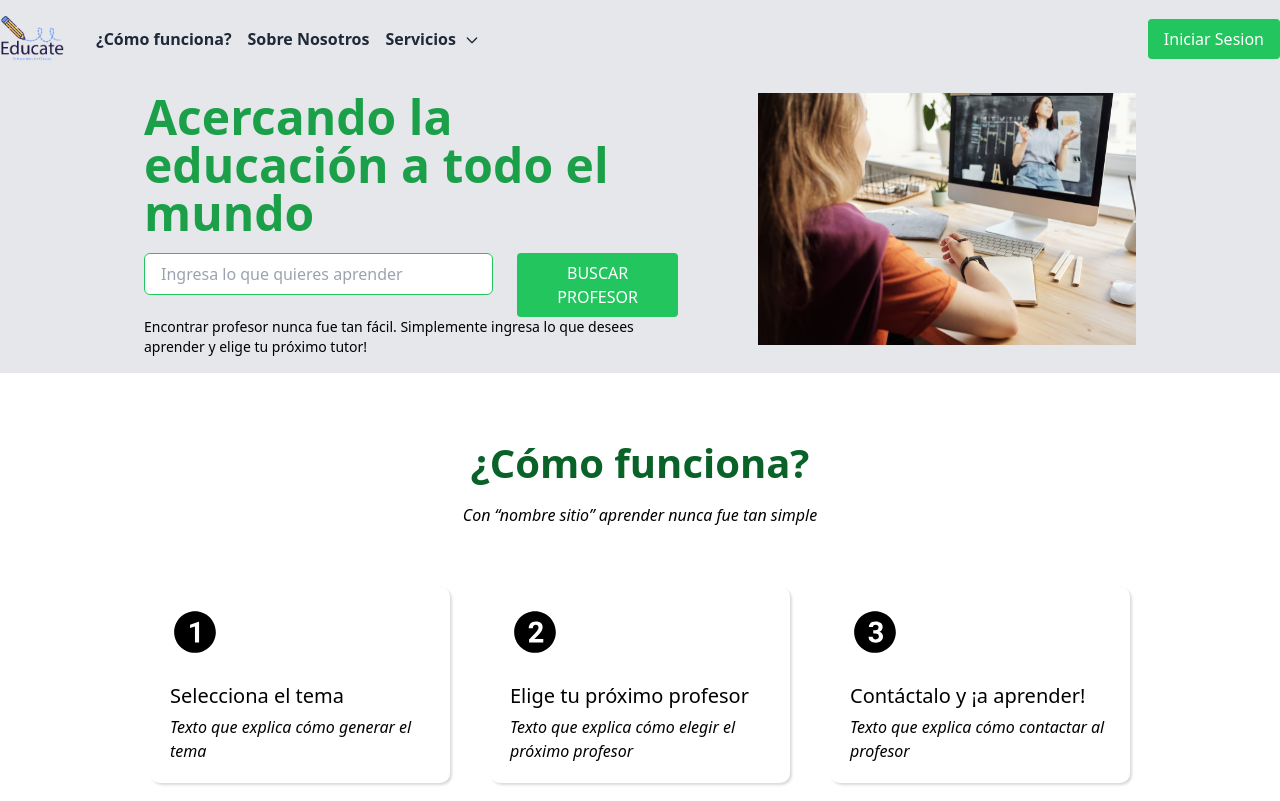
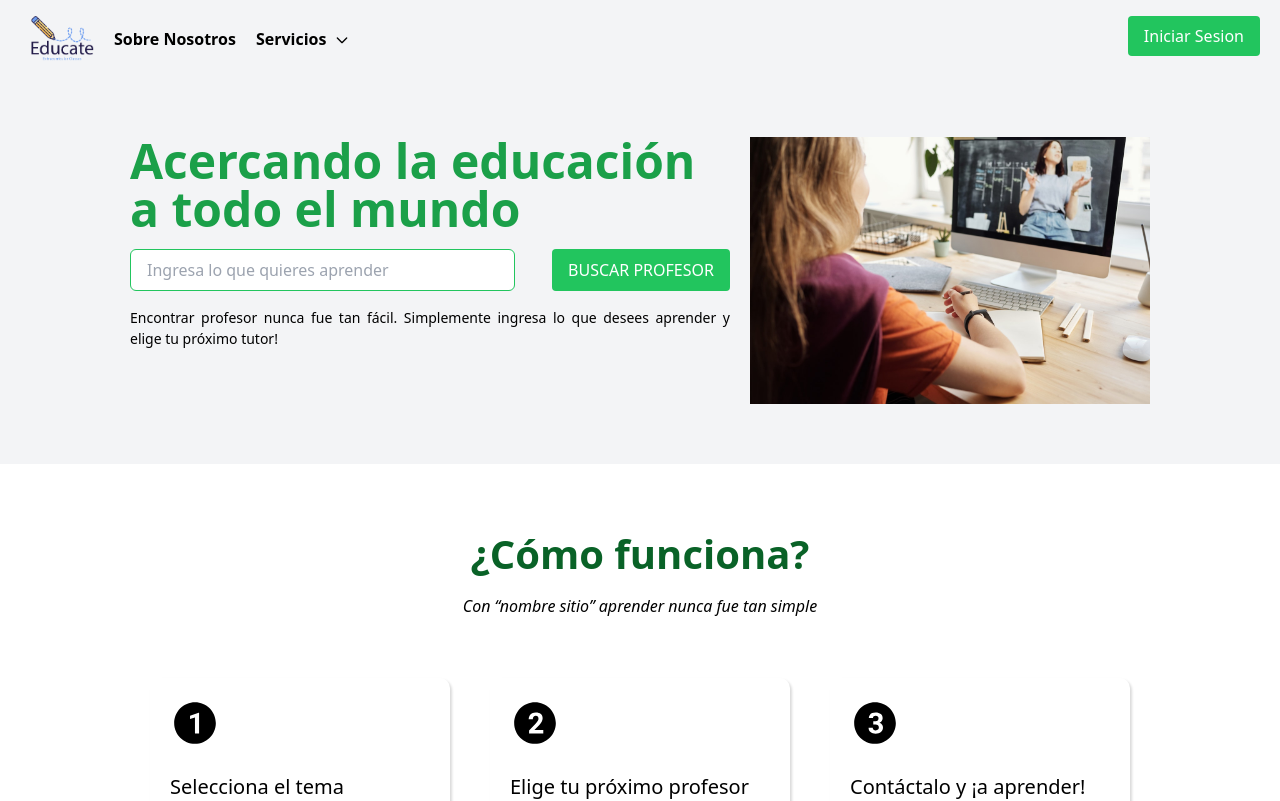
Before and after one commit to lucashmunoz/tpo-apis-g02-front, a React (Create React App) app: page / in a window 1280 px wide. Shown: the top 801 px of the page. Built offline with nearby package versions, Linux system fonts and the light colour scheme.

Commit message:
fix: made QuickSerch responsive

```diff
--- a/src/App.jsx
+++ b/src/App.jsx
@@ -2,7 +2,6 @@ import { BrowserRouter as Router, Routes, Route } from "react-router-dom";
 import Footer from "components/molecules/Footer";
 import Header from "components/molecules/Header";
 import Home from "pages/Home";
-import ComoFunciona from "components/organisms/ComoFunciona";
 import SobreNosotros from "pages/SobreNosotros";
 
 function App() {
@@ -12,7 +11,6 @@ function App() {
         <Header />
         <main className="min-h-screen">
           <Routes>
-            <Route path="/comofunciona" element={<ComoFunciona />} />
             <Route path="/sobrenosotros" element={<SobreNosotros />} />
             <Route path="/" element={<Home />} />
           </Routes>
--- a/src/components/molecules/Header/Header.jsx
+++ b/src/components/molecules/Header/Header.jsx
@@ -1,29 +1,68 @@
 import { Link } from "react-router-dom";
+import styled from "styled-components";
 import Button from "components/atoms/Button";
 import logo from "assets/logo.png";
+import BurgerMenuIcon from "assets/icons/menu-burger.svg";
+
+const HeaderDesktop = styled.header`
+  display: flex;
+  padding: 16px 20px;
+  margin: auto;
+  background-color: #f3f4f6;
+  justify-content: space-between;
+
+  @media (max-width: 768px) {
+    display: none;
+  }
+`;
+
+const DesktopLinksList = styled.ul`
+  display: flex;
+  justify-content: center;
+  align-items: center;
+`;
+
+const DesktopLinkItem = styled.li`
+  margin: 0 10px;
+`;
+
+const DesktopLink = styled(Link)`
+  font-weight: 600;
+`;
+
+const HeaderMobile = styled.header`
+  display: none;
+  padding: 16px 20px;
+  margin: auto;
+  background-color: #f3f4f6;
+
+  @media (max-width: 768px) {
+    display: flex;
+    justify-content: space-between;
+  }
+`;
+
+const MobileBurgerIcon = styled.img`
+  width: 40px;
+  height: 40px;
+`;
 
 const Header = () => {
   return (
-    <header className="bg-gray-200 py-4">
-      <div className="container mx-auto flex justify-between items-center">
-        <div className="logo mr-8">
-          <Link className="text-gray-800 font-semibold" to="/">
+    <>
+      <HeaderDesktop>
+        <nav>
+          <DesktopLinksList>
+            <DesktopLinkItem>
+              <DesktopLink to="/">
                 <img src={logo} alt="ir a home" className="w-16" />
-          </Link>
-        </div>
-        <nav>
-          <ul className="flex space-x-4">
-            <li>
-              <Link className="text-gray-800 font-semibold" to="/comofunciona">
-                ¿Cómo funciona?
-              </Link>
-            </li>
-            <li>
-              <Link className="text-gray-800 font-semibold" to="/sobrenosotros">
-                Sobre Nosotros
-              </Link>
-            </li>
-            <li className="text-gray-800 font-semibold cursor-pointer">
+              </DesktopLink>
+            </DesktopLinkItem>
+            <DesktopLinkItem>
+              <DesktopLink to="/sobrenosotros">Sobre Nosotros</DesktopLink>
+            </DesktopLinkItem>
+            <DesktopLinkItem>
+              <DesktopLink to="/servicios">
                 Servicios
                 <span className="ml-2">
                   <svg
@@ -41,14 +80,23 @@ const Header = () => {
                     />
                   </svg>
                 </span>
-            </li>
-          </ul>
+              </DesktopLink>
+            </DesktopLinkItem>
+          </DesktopLinksList>
         </nav>
-        <div className="ml-auto">
+        <div>
           <Button buttonType="primary">Iniciar Sesion</Button>
         </div>
-      </div>
-    </header>
+      </HeaderDesktop>
+
+      <HeaderMobile>
+        <MobileBurgerIcon src={BurgerMenuIcon} alt="mobile menu icon" />
+
+        <Link to="/">
+          <img src={logo} alt="ir a home" className="w-16" />
+        </Link>
+      </HeaderMobile>
+    </>
   );
 };
 
--- a/src/components/organisms/ComoFunciona/ComoFunciona.jsx
+++ b/src/components/organisms/ComoFunciona/ComoFunciona.jsx
@@ -7,7 +7,8 @@ import StepCard from "./StepCard";
 
 const ComoFuncionaContainer = styled.div`
   background-color: white;
-  padding: 60px;
+  padding: 60px 20px;
+  margin: auto;
   display: flex;
   flex-direction: column;
   align-items: center;
@@ -37,7 +38,6 @@ const StepCardsWrapper = styled.div`
 
 const ComoFunciona = () => {
   return (
-    <>
     <ComoFuncionaContainer>
       <Titulo>¿Cómo funciona?</Titulo>
       <Subtitulo>Con “nombre sitio” aprender nunca fue tan simple </Subtitulo>
@@ -59,7 +59,6 @@ const ComoFunciona = () => {
         />
       </StepCardsWrapper>
     </ComoFuncionaContainer>
-    </>
   );
 };
 
--- a/src/components/organisms/QuickSearch/QuickSearch.jsx
+++ b/src/components/organisms/QuickSearch/QuickSearch.jsx
@@ -1,40 +1,106 @@
 import React from "react";
+import styled from "styled-components";
 import Input from "components/atoms/Input";
 import promoImg1 from "assets/promo-imgs/promo-imgs-banner_1.jpg";
 import Button from "components/atoms/Button";
 
+const QuickSearchWrapper = styled.div`
+  background-color: #f3f4f6;
+  padding: 60px 20px;
+  margin: auto;
+  display: flex;
+  justify-content: center;
+
+  @media (max-width: 768px) {
+    flex-direction: column;
+  }
+`;
+
+const SearchBoxContainer = styled.div`
+  width: calc(min(600px, 100%));
+`;
+
+const SearchBoxTitle = styled.h2`
+  color: #1ba049;
+  font-size: 48px;
+  font-weight: bold;
+  line-height: 1;
+`;
+
+const SearchControls = styled.div`
+  display: flex;
+  justify-content: space-between;
+  margin: 16px 0;
+
+  @media (max-width: 768px) {
+    flex-direction: column;
+  }
+`;
+
+const SearchInputWrapper = styled.div`
+  width: 385px;
+
+  @media (max-width: 768px) {
+    width: 100%;
+  }
+`;
+
+const SearchInput = styled(Input)``;
+
+const SearchButton = styled(Button)`
+  margin-left: 20px;
+
+  @media (max-width: 768px) {
+    margin-top: 20px;
+  }
+`;
+
+const SearchPromoText = styled.p`
+  font-size: 14px;
+  text-align: justify;
+`;
+
+const PromoImgContainer = styled.div`
+  width: calc(min(40%, 400px));
+  margin-left: 20px;
+  display: flex;
+  justify-content: center;
+  align-items: center;
+
+  @media (max-width: 992px) {
+    display: none;
+  }
+`;
+
+const PromoImg = styled.img`
+  height: auto;
+  width: 100%;
+`;
+
 const QuickSearch = () => {
   return (
-    <div className="flex bg-gray-200 px-32">
-      <div className="w-3/5 p-4 pr-16 flex flex-col items-left justify-center">
-        <div className="mb-4">
-          <h2 className="text-5xl font-bold text-[#1BA049]">
-            Acercando la educación a todo el mundo
-          </h2>
-        </div>
-        <div className="mb-4 flex h-12">
-          <div className="w-96">
-            <Input type="text" placeholder="Ingresa lo que quieres aprender" />
-          </div>
-          <div className="ml-6 h-12">
-            <Button buttonType="primary">BUSCAR PROFESOR</Button>
-          </div>
-        </div>
-        <div>
-          <p className="text-sm">
-            Encontrar profesor nunca fue tan fácil. Simplemente ingresa lo que
-            desees aprender y elige tu próximo tutor!
-          </p>
-        </div>
-      </div>
-      <div className="w-2/5 p-4">
-        <img
-          className="w-full h-auto"
-          src={promoImg1}
-          alt="imagen promocional"
-        />
-      </div>
-    </div>
+    <QuickSearchWrapper>
+      <SearchBoxContainer>
+        <SearchBoxTitle>Acercando la educación a todo el mundo</SearchBoxTitle>
+        <SearchControls>
+          <SearchInputWrapper>
+            <SearchInput
+              type="text"
+              placeholder="Ingresa lo que quieres aprender"
+            />
+          </SearchInputWrapper>
+          <SearchButton buttonType="primary">BUSCAR PROFESOR</SearchButton>
+        </SearchControls>
+        <SearchPromoText>
+          Encontrar profesor nunca fue tan fácil. Simplemente ingresa lo que
+          desees aprender y elige tu próximo tutor!
+        </SearchPromoText>
+      </SearchBoxContainer>
+
+      <PromoImgContainer>
+        <PromoImg src={promoImg1} alt="imagen promocional" />
+      </PromoImgContainer>
+    </QuickSearchWrapper>
   );
 };
 
--- a/src/components/organisms/ServiciosPopulares/ServiciosPopulares.jsx
+++ b/src/components/organisms/ServiciosPopulares/ServiciosPopulares.jsx
@@ -8,7 +8,8 @@ import ServiceCard from "./ServiceCard";
 
 const WrapperServicios = styled.div`
   background-color: #f3f4f6;
-  padding: 60px 120px;
+  padding: 60px 20px;
+  margin: auto;
   display: block;
   text-align: center;
 `;
```
Also changed, not shown: src/assets/icons/menu-burger.svg (added). Lines whose indentation alone changed are shown as unchanged.
